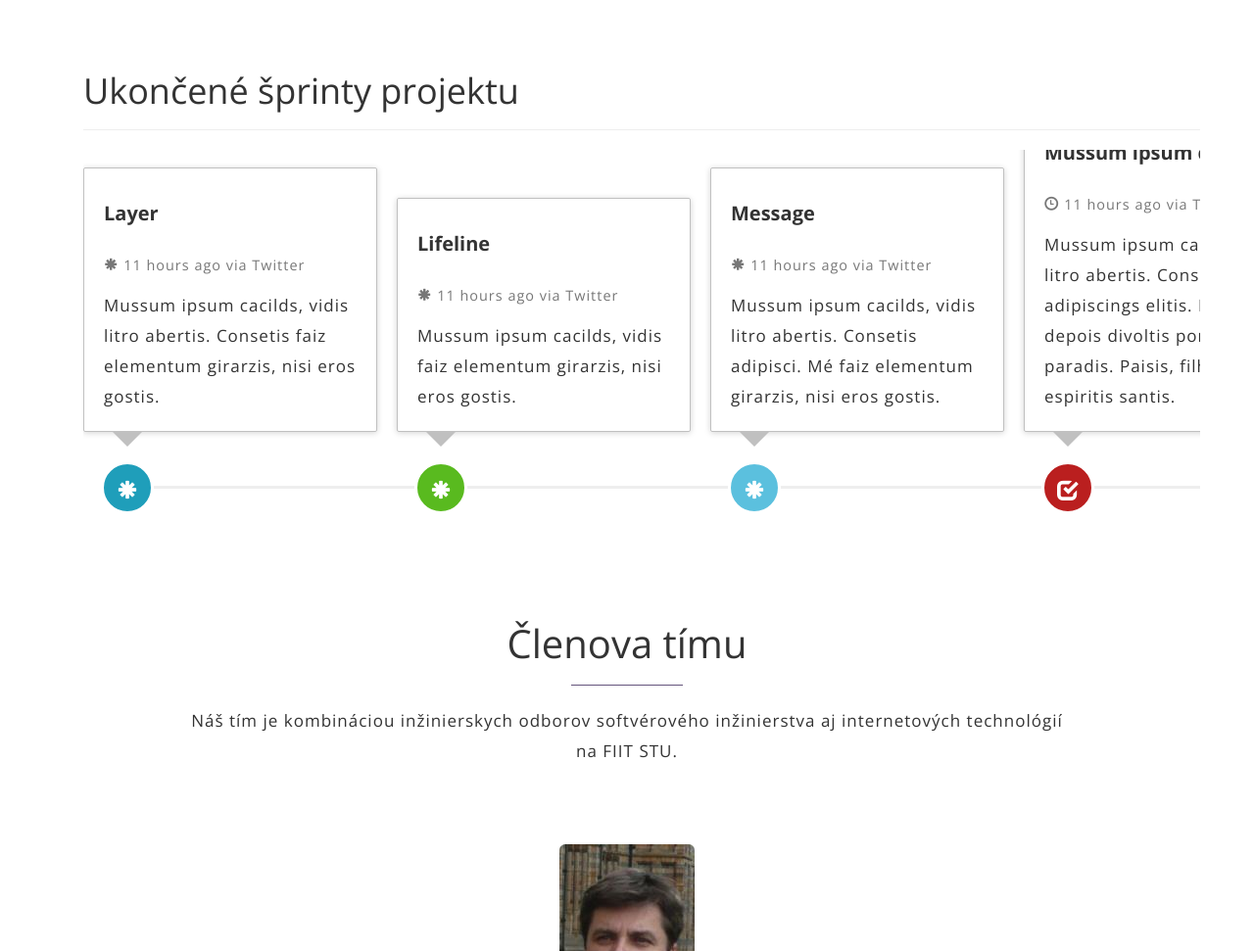
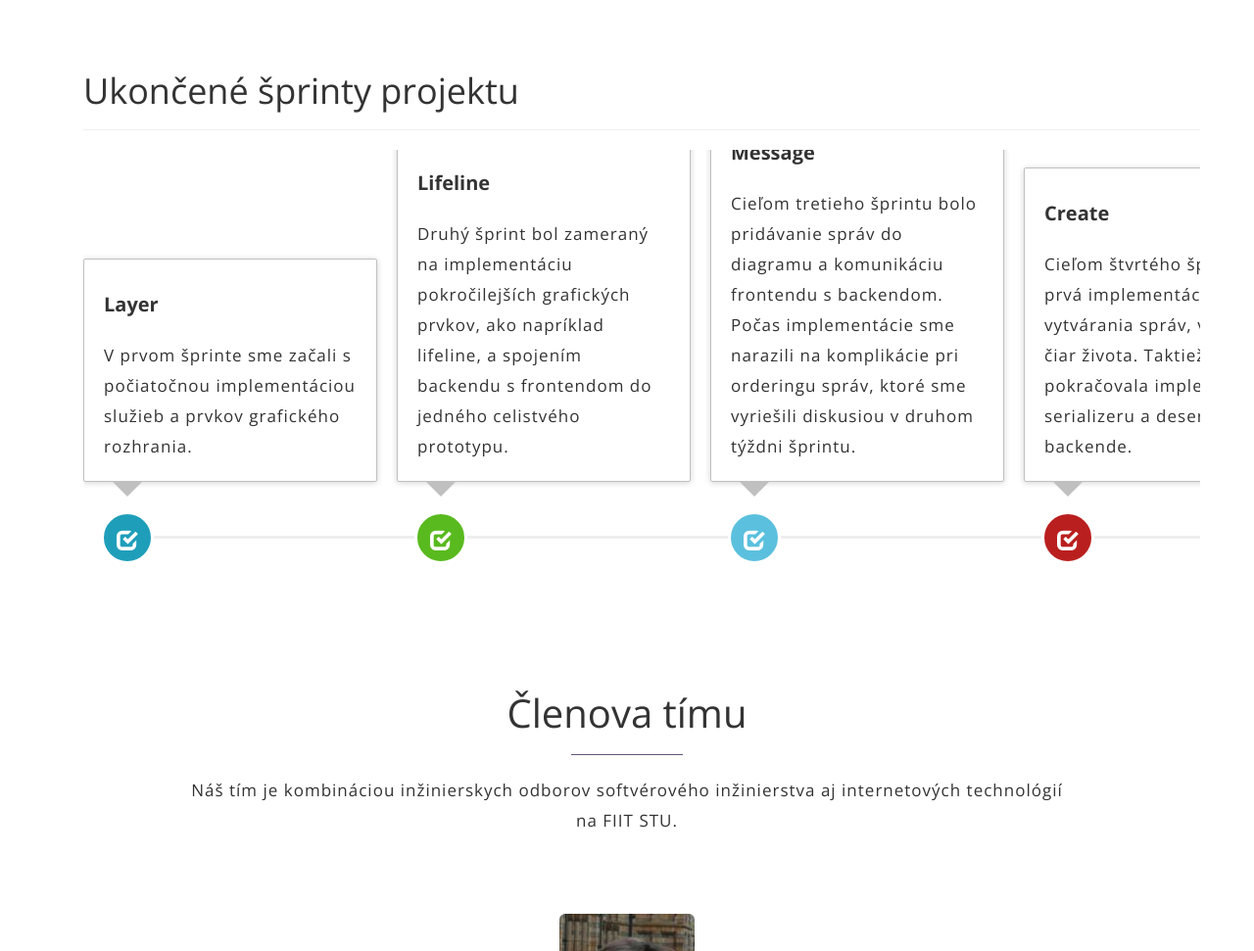
Before and after one commit to TheBystanderEffect/website, a plain HTML site: page index.html in a window 1280 px wide. Shown: the part 1280-2251 px from the top of the page at 98% size. Drawn offline with nearby package versions, Linux system fonts and the light colour scheme.

Commit message:
pridanie popisov na timeline

```diff
--- a/index.html
+++ b/index.html
@@ -110,29 +110,7 @@
                     <p class="text-center">Cieľom tohto projektu je vylepšiť už existujúce prototypy editorov pre 3D UML. Našou úlohou počas najbližšieho roka bude posunúť tieto prototypy na vyšší level vďaka novším a efektívnejším techológiám, ako napríklad WebGL, ThreeJS
                         alebo MongoDB.</p>
                 </div>
-                <!--</div>	&lt;!&ndash; row &ndash;&gt;
-				<div class="row main_content">
-					<div class="col-md-4 col-sm-4 wow animated zoomIn" data-wow-delay="0.1s">
-						<figure>
-							<img class="pro img-responsive center-block" src="img/3-col-icons-web.png" alt="image">
-						</figure>
-						<h5 class="text-center">RESPONSIVE</h5>
-					</div>	&lt;!&ndash; col-md-4 &ndash;&gt;
 
-					<div class="col-md-4 col-sm-4 wow animated zoomIn" data-wow-delay="0.1s">
-						<figure>
-							<img class="pro img-responsive center-block" src="img/3-col-icons-android.png" alt="image">
-						</figure>
-						<h5 class="text-center">ANDROID</h5>
-					</div>	&lt;!&ndash; col-md-4 &ndash;&gt;
-
-					<div class="col-md-4 col-sm-4 wow animated zoomIn" data-wow-delay="0.1s">
-						<figure>
-							<img class="pro img-responsive center-block" src="img/3-col-icons-iphone.png" alt="image">
-						</figure>
-						<h5 class="text-center">iOS</h5>
-					</div>	&lt;!&ndash; col-md-4 &ndash;&gt;
-				</div>&lt;!&ndash; row main_content &ndash;&gt;-->
             </div>
             <!-- container -->
     </section>
@@ -157,38 +135,37 @@
                         <div style="display:inline-block;width:100%;overflow-y:auto;">
                             <ul class="timeline timeline-horizontal">
                                 <li class="timeline-item">
-                                    <div class="timeline-badge primary"><i class="glyphicon glyphicon-asterisk"></i></div>
+                                    <div class="timeline-badge primary"><i class="glyphicon glyphicon-check"></i></div>
                                     <div class="timeline-panel">
                                         <div class="timeline-heading">
                                             <h4 class="timeline-title">Layer</h4>
-                                            <p><small class="text-muted"><i class="glyphicon glyphicon-asterisk"></i> 11 hours ago via Twitter</small></p>
                                         </div>
                                         <div class="timeline-body">
-                                            <p>Mussum ipsum cacilds, vidis litro abertis. Consetis faiz elementum girarzis, nisi eros gostis.</p>
+                                            <p>V prvom šprinte sme začali s počiatočnou implementáciou služieb a prvkov grafického rozhrania.</p>
                                         </div>
                                     </div>
                                 </li>
                                 <li class="timeline-item">
-                                    <div class="timeline-badge success"><i class="glyphicon glyphicon-asterisk"></i></div>
+                                    <div class="timeline-badge success"><i class="glyphicon glyphicon-check"></i></div>
                                     <div class="timeline-panel">
                                         <div class="timeline-heading">
                                             <h4 class="timeline-title">Lifeline</h4>
-                                            <p><small class="text-muted"><i class="glyphicon glyphicon-asterisk"></i> 11 hours ago via Twitter</small></p>
                                         </div>
                                         <div class="timeline-body">
-                                            <p>Mussum ipsum cacilds, vidis faiz elementum girarzis, nisi eros gostis.</p>
+                                            <p>Druhý šprint bol zameraný na implementáciu pokročilejších grafických prvkov, ako napríklad lifeline, a spojením backendu s frontendom do jedného celistvého prototypu.</p>
                                         </div>
                                     </div>
                                 </li>
                                 <li class="timeline-item">
-                                    <div class="timeline-badge info"><i class="glyphicon glyphicon-asterisk"></i></div>
+                                    <div class="timeline-badge info"><i class="glyphicon glyphicon-check"></i></div>
                                     <div class="timeline-panel">
                                         <div class="timeline-heading">
                                             <h4 class="timeline-title">Message</h4>
-                                            <p><small class="text-muted"><i class="glyphicon glyphicon-asterisk"></i> 11 hours ago via Twitter</small></p>
                                         </div>
                                         <div class="timeline-body">
-                                            <p>Mussum ipsum cacilds, vidis litro abertis. Consetis adipisci. Mé faiz elementum girarzis, nisi eros gostis.</p>
+                                            <p>Cieľom tretieho šprintu bolo pridávanie správ do diagramu a komunikáciu frontendu s backendom.
+                                                Počas implementácie sme narazili na komplikácie pri orderingu správ, ktoré sme vyriešili diskusiou v druhom
+                                                týždni šprintu.</p>
                                         </div>
                                     </div>
                                 </li>
@@ -196,11 +173,10 @@
                                     <div class="timeline-badge danger"><i class="glyphicon glyphicon-check"></i></div>
                                     <div class="timeline-panel">
                                         <div class="timeline-heading">
-                                            <h4 class="timeline-title">Mussum ipsum cacilds 4</h4>
-                                            <p><small class="text-muted"><i class="glyphicon glyphicon-time"></i> 11 hours ago via Twitter</small></p>
+                                            <h4 class="timeline-title">Create</h4>
                                         </div>
                                         <div class="timeline-body">
-                                            <p>Mussum ipsum cacilds, vidis litro abertis. Consetis adipiscings elitis. Pra lá , depois divoltis porris, paradis. Paisis, filhis, espiritis santis.</p>
+                                            <p>Cieľom štvrtého šprintu bola prvá implementácia vytvárania správ, vrstiev a čiar života. Taktiež pokračovala implementácia serializeru a deserializeru na backende.</p>
                                         </div>
                                     </div>
                                 </li>
@@ -208,23 +184,10 @@
                                     <div class="timeline-badge warning"><i class="glyphicon glyphicon-check"></i></div>
                                     <div class="timeline-panel">
                                         <div class="timeline-heading">
-                                            <h4 class="timeline-title">Mussum ipsum cacilds 5</h4>
-                                            <p><small class="text-muted"><i class="glyphicon glyphicon-time"></i> 11 hours ago via Twitter</small></p>
+                                            <h4 class="timeline-title">State</h4>
                                         </div>
                                         <div class="timeline-body">
-                                            <p>Mussum ipsum cacilds, vidis litro abertis. Consetis adipiscings elitis. Pra lá , depois divoltis porris, paradis. Paisis, filhis, espiritis santis.</p>
-                                        </div>
-                                    </div>
-                                </li>
-                                <li class="timeline-item">
-                                    <div class="timeline-badge"><i class="glyphicon glyphicon-check"></i></div>
-                                    <div class="timeline-panel">
-                                        <div class="timeline-heading">
-                                            <h4 class="timeline-title">Mussum ipsum cacilds 6</h4>
-                                            <p><small class="text-muted"><i class="glyphicon glyphicon-time"></i> 11 hours ago via Twitter</small></p>
-                                        </div>
-                                        <div class="timeline-body">
-                                            <p>Mussum ipsum cacilds, vidis litro abertis. Consetis adipiscings elitis. Pra lá , depois divoltis porris, paradis. Paisis, filhis, espiritis santis.</p>
+                                            <p>Piaty šprint bol zameraný na implementáciu stavového stroja na frontende. Taktiež sa začala implementácia odstraňovania správ, čiar života a vrstiev.</p>
                                         </div>
                                     </div>
                                 </li>
@@ -294,7 +257,7 @@
     <section id="members">
         <div class="container">
             <div class="text-center heading">
-                <div class="wow animated zoomInDown heading-text">
+                <div class="wow animated zoomInDown heading-text" style="margin-top: 20px;">
                     <h3>Členova tímu</h3>
                     <hr class="full">
                 </div>
```
